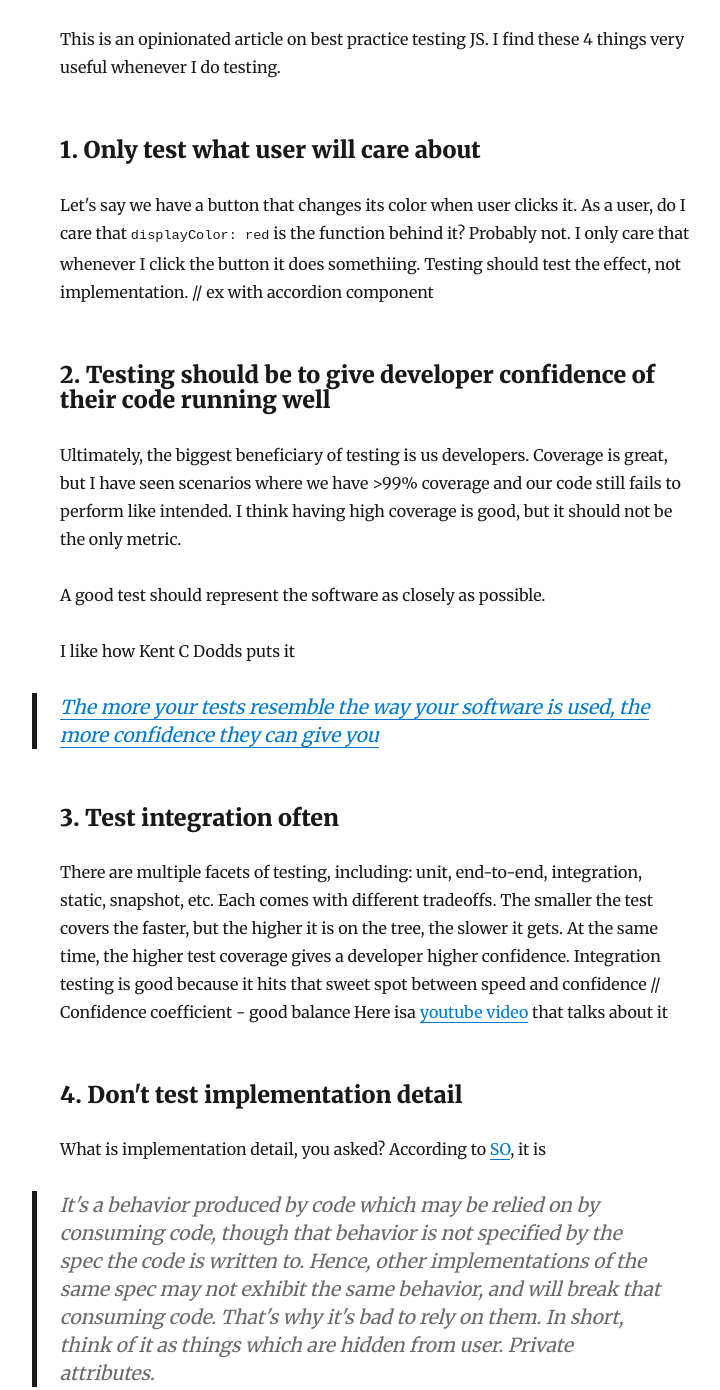
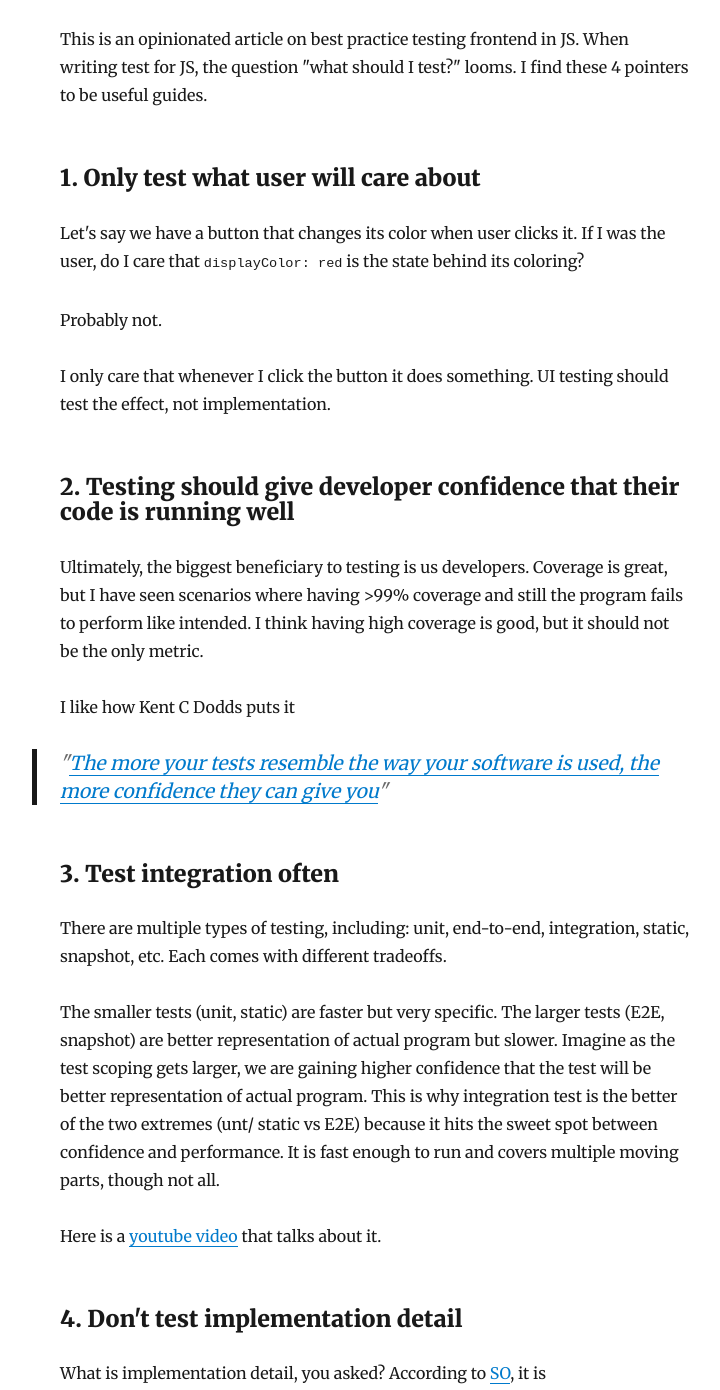
Before and after one commit to IggHub/iggy-blog, a Gatsby site: page /4-things-to-keep-in-mind-when-testing-js/ in a window 1280 px wide. Shown: the part 578-1968 px from the top of the page, without its empty margins (265-985 px from the left). Built offline with nearby package versions, Linux system fonts and the light colour scheme; Gatsby itself is replaced by a stand-in of ours; some packages are replaced by stand-ins of ours.

Commit message:
add first blog on JS testing

```diff
--- a/content/blog/4-things-to-keep-in-mind-when-testing-js/index.md
+++ b/content/blog/4-things-to-keep-in-mind-when-testing-js/index.md
@@ -1,39 +1,51 @@
 ---
-title: 4 things to keep in mind when testing JS
+title: 4 things to keep in mind when testing JS frontend
 date: "2019-04-10"
 ---
 
 ![test police](./test-police.jpg)
 
-This is an opinionated article on best practice testing JS. I find these 4 things very useful whenever I do testing.
+This is an opinionated article on best practice testing frontend in JS.
+When writing test for JS, the question "what should I test?" looms.
+I find these 4 pointers to be useful guides.
 
 
 ### 1. Only test what user will care about
 
-Let's say we have a button that changes its color when user clicks it. As a user, do I care that `displayColor: red` is the function behind it? Probably not. I only care that whenever I click the button it does somethiing.
-  Testing should test the effect, not implementation.
-  // ex with accordion component
+Let's say we have a button that changes its color when user clicks it. If I was the user, do I care that `displayColor: red` is the state behind its coloring?
 
-### 2. Testing should be to give developer confidence of their code running well
+Probably not.
 
-Ultimately, the biggest beneficiary of testing is us developers. Coverage is great, but I have seen scenarios where we have >99% coverage and our code still fails to perform like intended. I think having high coverage is good, but it should not be the only metric.
+I only care that whenever I click the button it does something.
+UI testing should test the effect, not implementation.
 
-A good test should represent the software as closely as possible.
+### 2. Testing should give developer confidence that their code is running well
+
+Ultimately, the biggest beneficiary to testing is us developers. Coverage is great, but I have seen scenarios where having >99% coverage and still the program fails to perform like intended. I think having high coverage is good, but it should not be the only metric.
 
 I like how Kent C Dodds puts it
 
->[The more your tests resemble the way your software is used, the more confidence they can give you](https://twitter.com/kentcdodds/status/977018512689455106)
+>"[The more your tests resemble the way your software is used, the more confidence they can give you](https://twitter.com/kentcdodds/status/977018512689455106)"
 
 ### 3. Test integration often
 
-There are multiple facets of testing, including: unit, end-to-end, integration, static, snapshot, etc. Each comes with different tradeoffs. The smaller the test covers the faster, but the higher it is on the tree, the slower it gets. At the same time, the higher test coverage gives a developer higher confidence. Integration testing is good because it hits that sweet spot between speed and confidence
-  // Confidence coefficient - good balance
-	Here isa [youtube video](https://www.youtube.com/watch?list=PLV5CVI1eNcJgNqzNwcs4UKrlJdhfDjshf&v=Fha2bVoC8SE) that talks about it
+There are multiple types of testing, including: unit, end-to-end, integration, static, snapshot, etc. Each comes with different tradeoffs.
+
+The smaller tests (unit, static) are faster but very specific. The larger tests (E2E, snapshot) are better representation of actual program but slower. Imagine as the test scoping gets larger, we are gaining higher confidence that the test will be better representation of actual program. This is why integration test is the better of the two extremes (unt/ static vs E2E) because it hits the sweet spot between confidence and performance. It is fast enough to run and covers multiple moving parts, though not all.
+
+Here is a [youtube video](https://www.youtube.com/watch?list=PLV5CVI1eNcJgNqzNwcs4UKrlJdhfDjshf&v=Fha2bVoC8SE) that talks about it.
 
 ### 4. Don't test implementation detail
 
 What is implementation detail, you asked? According to [SO](https://stackoverflow.com/questions/1777719/what-is-the-definition-of-an-implementation-detail), it is
+
 > It's a behavior produced by code which may be relied on by consuming code, though that behavior is not specified by the spec the code is written to. Hence, other implementations of the same spec may not exhibit the same behavior, and will break that consuming code. That's why it's bad to rely on them.
 In short, think of it as things which are hidden from user. Private attributes.
 
-Testing implementation detail can lead to false positives/ negatives. When we refactor code implementation and keeping its behavior, implementation tests will fail, even though the functionality remains. False negatives.
+Testing implementation detail can lead to false positives/ negatives. For example, suppose one of the devs refactor code implementation and keeping its behavior (the button will still change color when clicked, but it no longer looks for `displayColor` attribute), implementation tests will fail, even though the functionality remains (it still changes color!). False negative. We will have to update every single instances where that button test is done.
+
+## tl;dr
+
+When testing frontend, do not get bogged down by private/ unnecessary details. Since frontend is customer facing, it's helpful to keep the perspective of customer the whole time - would this affect User Experience? If the question is no, we should use discernment before rushing to write it for the sake of getting that coverage up to `99.0%`.
+
+Call it __user-centric testing mindset__.
```
